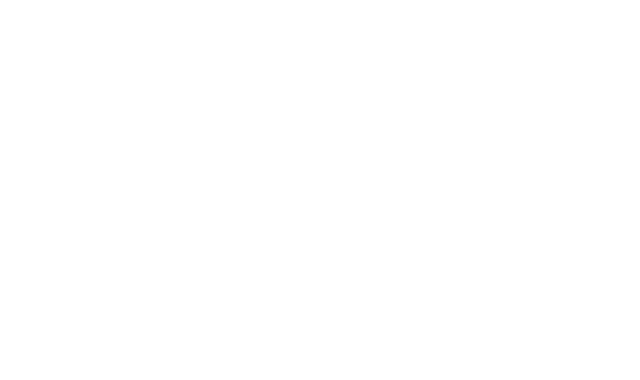
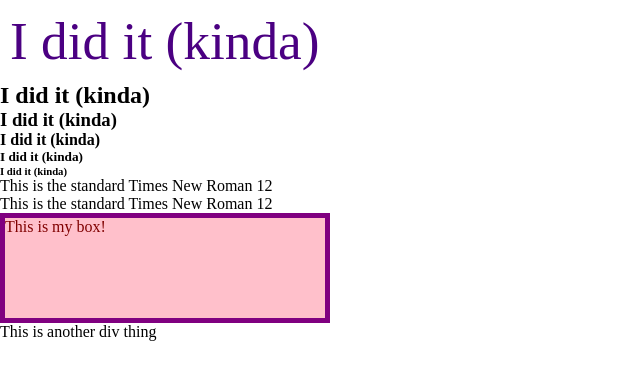
Before and after one commit to sscull/ADevelopersGuide, a plain HTML site: page index.html in a window 1280 px wide. Shown: the whole page, without its empty margins (0-640 px from the left). Drawn offline with Linux system fonts and the light colour scheme.

Commit message:
IT BEGAN
First lesson on web design. Basics.

```diff
--- a/index.html
+++ b/index.html
@@ -1,10 +1,25 @@
 <!DOCTYPE HTML>
 <html>
   <head>
-
+  	<title>THIS IS AMAZING!</title>
+  	<link rel="stylesheet" type="text/css" href="mainstyle.css">
+  		<!--This is how you make a comment (with html)-->
   </head>
 
   <body>
-
+  	<h1>I did it (kinda)</h1>
+  	<h2>I did it (kinda)</h2>
+  	<h3>I did it (kinda)</h3>
+  	<h4>I did it (kinda)</h4>
+  	<h5>I did it (kinda)</h5>
+  	<h6>I did it (kinda)</h6>
+  	<p>This is the standard Times New Roman 12</p>
+  	   This is the standard Times New Roman 12
+  	   		<!--Wrap it in the p cause it looks nasty on your code without it)-->
+  	<div id="firstBox">
+  		This is my box!
+  		<!--This is a box, see camelcasing, no id in header used to uniquely reference or manipulate-->
+  	</div>
+  	<div>This is another div thing</div>
   </body>
 </html>
--- /dev/null
+++ b/mainstyle.css
@@ -0,0 +1,19 @@
+*{
+	margin: 0px;
+	padding: 0px;
+}
+
+h1{
+	color: indigo;
+	margin: 10px;
+	font-size: 40pt;
+	font-weight: normal;
+}
+
+#firstBox {
+	width: 25%;
+	height: 100px;
+	border: 5px solid purple;
+	color: maroon;
+	background-color: pink;
+}
```
